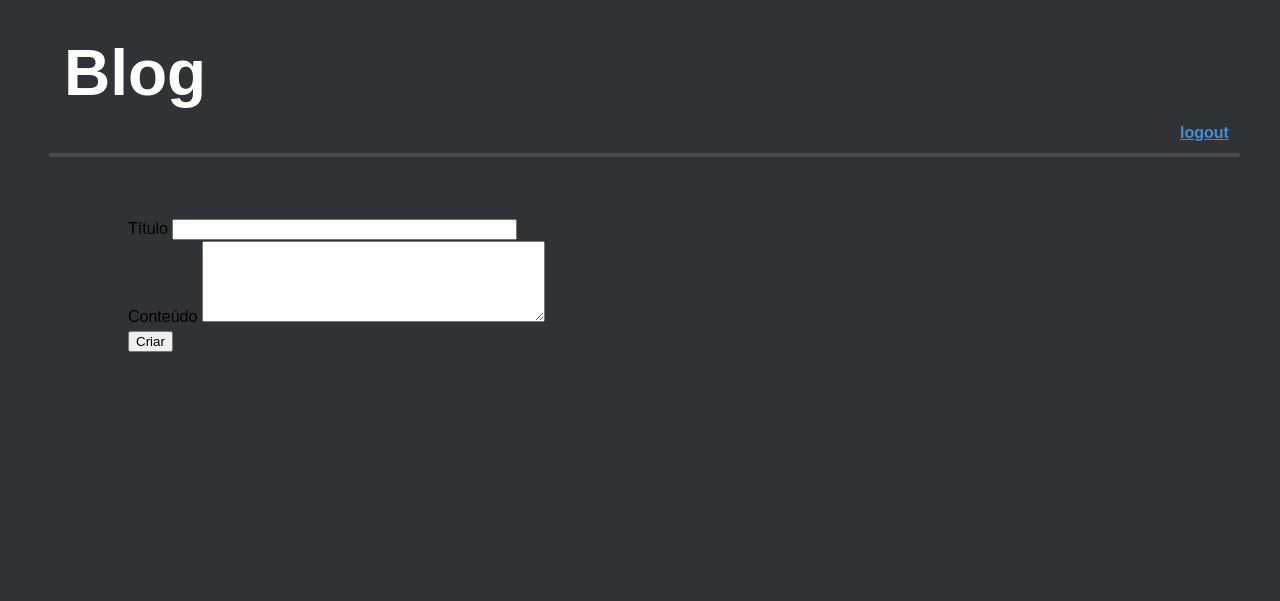
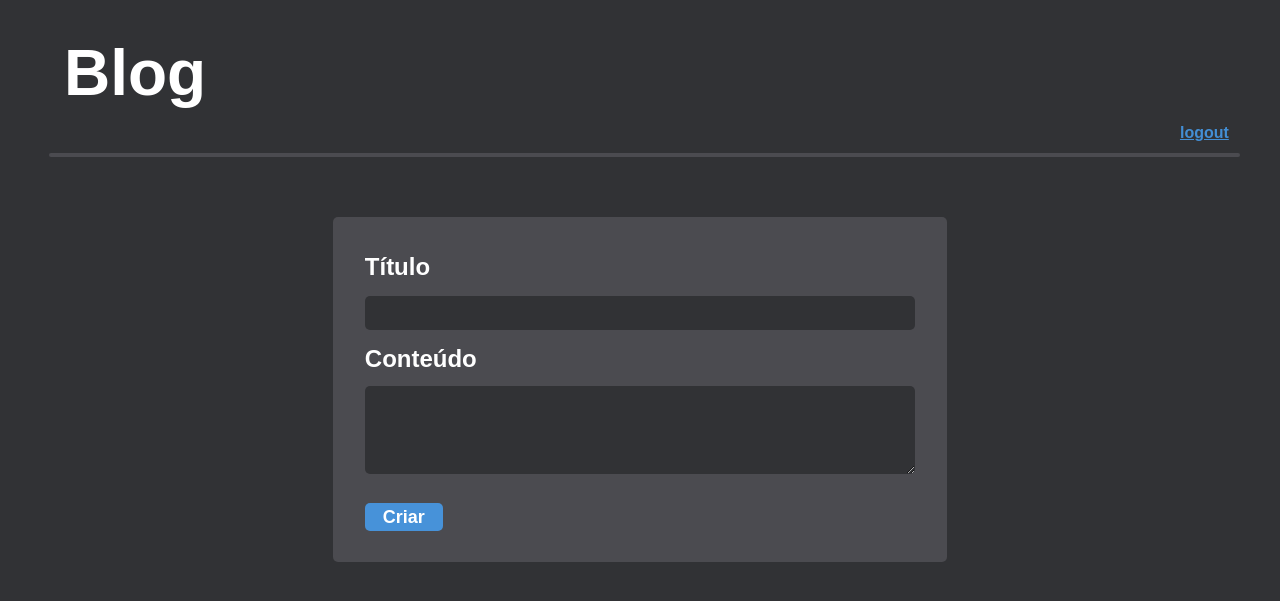
Before and after one commit to educcamara/blog, a Flask app: page /new_post in a window 1280 px wide. Shown: the part 71-672 px from the top of the page. Run offline with Flask 3, Linux system fonts and the light colour scheme; the visitor is signed in with stand-in values (Sample User, id 1).

Commit message:
new_post inferface

```diff
--- a/static/styles.css
+++ b/static/styles.css
@@ -289,3 +289,83 @@ nav a:hover {
     right: 4%;
     top: 12.2em;
 }
+
+
+
+.new_post {
+    background: var(--background_accent_primary);
+
+    width: 60%;
+    padding: 2em;
+    margin: 0 auto;
+
+    border-radius: 5px;
+    border: none;
+    outline: none;
+}
+
+.new_post label {
+    font-size: 1.5em;
+    font-weight: 900;
+
+    clear: both;
+
+    color: #fff;
+}
+
+.new_post input[type="text"]{
+    font-size: medium;
+    font-weight: 600;
+    color: #d9e1e4;
+    background: var(--background);
+
+    width: 100%;
+    margin: 0.7em 0;
+    padding: 0.5em;
+
+    border-radius: 5px;
+    border: none;
+    outline: none;
+}
+
+.new_post textarea {
+    font-size: medium;
+    font-weight: 600;
+    color: #d9e1e4;
+    background: var(--background);
+
+    width: 100%;
+    min-width: 70%;
+    max-width: 100%;
+    min-height: 2em;
+    margin: 0.7em 0;
+    padding: 0.5em;
+
+    border-radius: 5px;
+    border: none;
+    outline: none;
+}
+
+.new_post input[type="submit"] {
+    font-size: large;
+    font-weight: 900;
+    color: #ffffff;
+    background: var(--header_background);
+    /* disable input style: */
+    border: none;
+    border-radius: 5px;
+
+    padding: 0.2em 1em;
+    margin: 0.7em 0;
+    margin-bottom: -1em;
+
+    cursor: pointer;
+}
+.new_post input[type="submit"]:hover {
+    background: var(--header_background_hover);
+}
+.new_post input[type="submit"]:active {
+    color: #dadada;
+    background: var(--header_background_active);
+    transform: scale(0.95);
+}
--- a/templates/all_posts.html
+++ b/templates/all_posts.html
@@ -7,10 +7,12 @@
         <button><a href="{{ url_for('new_post') }}">Novo Post</a></button>
     {% endif %}
     <ul>
-        {% for post in posts | reverse %}
+        {% for post in posts %}
             <li>
                 <a href="{{ url_for('blog_post', post_id=loop.revindex) }}"><h2>{{ post.title }}</h2></a>
-                <p>{{ post.body }}</p>
+                {% for paragraph in post.body.splitlines() %}
+                    <p>{{ paragraph }}</p>
+                {% endfor %}
                 <p>Postado em: {{ post.created_at }}</p>
             </li>
         {% else %}
--- a/templates/new_post.html
+++ b/templates/new_post.html
@@ -4,16 +4,17 @@
 
 {% block content %}
     {% if session.logged_in %}
-    <form action="{{ url_for('create_post') }}" method="post">
+    <form action="{{ url_for('create_post') }}" method="post" class="new_post">
         <div>
             <label for="title">Título</label>
             <input type="text" name="title" id="title" size="40">
         </div>
         <div>
             <label for="body">Conteúdo</label>
-            <textarea name="body" id="body" cols="40" rows="5"></textarea>
+            <textarea name="body" id="body" rows="5"></textarea>
         </div>
         <input type="submit" value="Criar">
+    </form>
     {% else %}
         <p>Para criar um novo post, faça login</p>
     {% endif %}
```
Also changed, not shown: posts.db, 1 other file.
